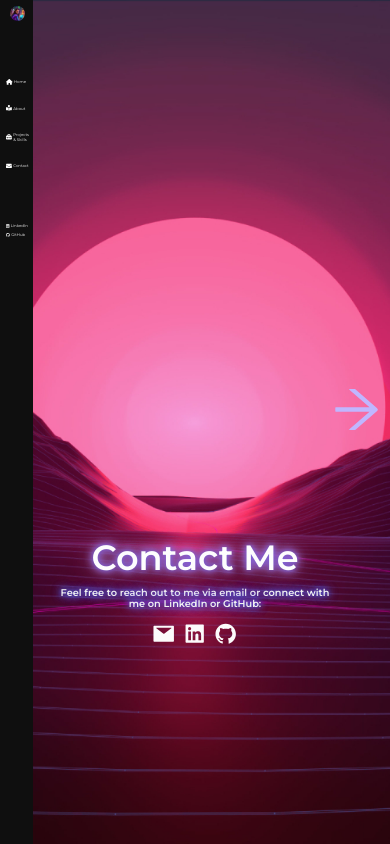
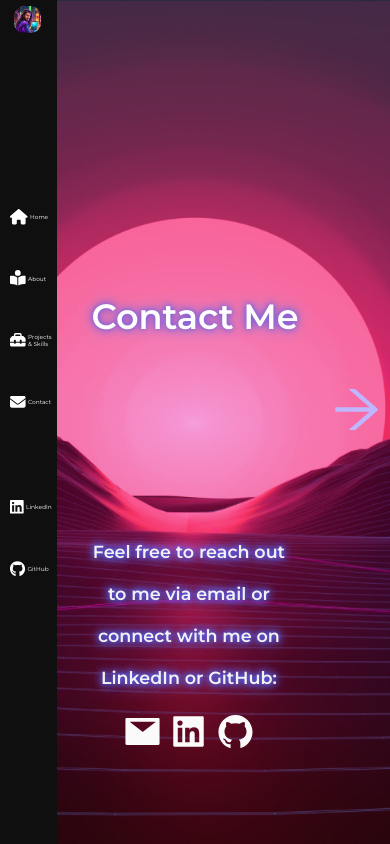
Before and after one commit to Reshex/My-Portfolio, a React (Vite) app: page /My-Portfolio/contact in a window 390 px wide. Built offline with nearby package versions, Linux system fonts and the light colour scheme.

Commit message:
so many media query

```diff
--- a/src/components/navbar/navbar.module.scss
+++ b/src/components/navbar/navbar.module.scss
@@ -20,15 +20,12 @@
       transition: 0.3s;
       width: 1.8vw;
       border-radius: 10px;
-    }
-    p {
-      font-size: 1vw;
-      margin-left: 0.3vw;
-      transition: 0.3s;
+      margin-left: -0.3vw;
     }
   }
   .navMenu {
     margin-top: 5vw;
+    margin-left: -0.3vw;
 
     .navMainMenu {
       display: flex;
@@ -46,6 +43,8 @@
     }
 
     .navSocialMedia {
+      display: flex;
+      flex-direction: column;
       margin-top: 19vw;
       transition: 0.3s;
       a {
@@ -100,3 +99,160 @@ a:hover {
   color: #895eec;
   font-size: 2vw;
 }
+
+@media screen and (max-width: 1200px) {
+  .navWrapper {
+    width: 6vw;
+    .navHeader {
+      img {
+        width: 3vw;
+        margin-left: 0.3vw;
+      }
+    }
+    .navMenu {
+      margin-left: 0.5vw;
+      .navMainMenu {
+        margin-top: 7vh;
+        gap: 3vh;
+      }
+
+      .navSocialMedia {
+        gap: 3vh;
+
+        a {
+          font-size: 2vw;
+        }
+
+        a:hover {
+          font-size: 2.5vw;
+        }
+        margin-top: 22vw;
+        transition: 0.3s;
+      }
+    }
+  }
+
+  .navWrapper:hover {
+    width: 10.8vw;
+    span {
+      font-size: 1.3vw;
+    }
+    .navHeader {
+      img {
+        width: 5vw;
+        margin-left: 1.3vw;
+      }
+    }
+  }
+
+  a {
+    font-size: 2vw;
+  }
+
+  a:hover {
+    font-size: 2.5vw;
+  }
+}
+@media screen and (max-width: 900px) {
+  .navWrapper {
+    width: 8vw;
+    .navHeader {
+      img {
+        width: 4vw;
+        margin-left: 1vw;
+      }
+    }
+    .navMenu {
+      margin-left: 0.7vw;
+      .navMainMenu {
+        margin-top: 10vh;
+        gap: 4vh;
+      }
+
+      .navSocialMedia {
+        gap: 4vh;
+
+        a {
+          font-size: 3vw;
+        }
+
+        a:hover {
+          font-size: 3.5vw;
+        }
+        margin-top: 22vw;
+        transition: 0.3s;
+      }
+    }
+  }
+
+  .navWrapper:hover {
+    width: 12vw;
+    .navHeader {
+      img {
+        width: 6vw;
+        margin-left: 2vw;
+      }
+    }
+  }
+
+  a {
+    font-size: 3vw;
+  }
+
+  a:hover {
+    font-size: 3.5vw;
+  }
+}
+@media screen and (max-width: 500px) {
+  .navWrapper {
+    width: 9vw;
+    .navHeader {
+      img {
+        width: 5vw;
+      }
+    }
+    .navMenu {
+      margin-left: 1vw;
+      .navMainMenu {
+        margin-top: 14vh;
+        gap: 5vh;
+      }
+
+      .navSocialMedia {
+        gap: 5vh;
+
+        a {
+          font-size: 4vw;
+        }
+
+        a:hover {
+          font-size: 4.5vw;
+        }
+        margin-top: 22vw;
+        transition: 0.3s;
+      }
+    }
+  }
+
+  .navWrapper:hover {
+    width: 14.5vw;
+    span {
+      font-size: 1.5vw;
+      margin-left: 0.7vw;
+    }
+    .navHeader {
+      img {
+        width: 7vw;
+        margin-left: 2vw;
+      }
+    }
+  }
+
+  a {
+    font-size: 4vw;
+  }
+
+  a:hover {
+    font-size: 4.5vw;
+  }
+}
--- a/src/pages/about/about.module.scss
+++ b/src/pages/about/about.module.scss
@@ -91,5 +91,5 @@ $fade-in-duration-3: 8s;
 @include responsive(1000px, 4vw, 1.3vw);
 @include responsive(850px, 3.5vw, 1.52vw);
 @include responsive(700px, 4vw, 1.61vw);
-@include responsive(500px, 5vw, 1.8vw);
-@include responsive(420px, 6vw, 2.05vw);
+@include responsive(500px, 5vw, 1.98vw);
+@include responsive(420px, 7vw, 2.65vw);
--- a/src/pages/contact/Contact.tsx
+++ b/src/pages/contact/Contact.tsx
@@ -7,12 +7,14 @@ function Contact() {
             <div className={style.contactWrapper}>
                 <div className={style.contactTitle}>
                     <h1>Contact Me</h1>
+                </div>
+                <div className={style.bottomContent}>
                     <p>Feel free to reach out to me via email or connect with me on LinkedIn or GitHub:</p>
-                </div>
-                <div className={style.contactIcons}>
-                    <a href="mailto:bar7569@gmail.com"><AiFillMail /></a>
-                    <a href={"https://www.linkedin.com/in/bar-abulher-20b22626b/"}><AiFillLinkedin /></a>
-                    <a href={"https://github.com/Reshex"}><AiFillGithub /></a>
+                    <div className={style.contactIcons}>
+                        <a href="mailto:bar7569@gmail.com"><AiFillMail /></a>
+                        <a href={"https://www.linkedin.com/in/bar-abulher-20b22626b/"}><AiFillLinkedin /></a>
+                        <a href={"https://github.com/Reshex"}><AiFillGithub /></a>
+                    </div>
                 </div>
             </div>
         </div>
--- a/src/pages/contact/contact.module.scss
+++ b/src/pages/contact/contact.module.scss
@@ -10,7 +10,7 @@ $shadow-color-3: #b393d3;
 $shadow-color-4: #5c5af7;
 $shadow-color-5: #5052ee;
 $shadow-color-6: #477beb;
-$title-font-size: 6vw;
+$title-font-size: 3.5vw;
 $text-font-size: 1.5vw;
 $icon-font-size: 4vw;
 $line-height: 1.5;
@@ -18,26 +18,36 @@ $fade-in-duration-1: 1.5s;
 $fade-in-duration-2: 4s;
 $fade-in-duration-3: 6s;
 
-@mixin responsive($max-width, $margin-top, $title-font-size, $text-font-size, $icon-font-size) {
+@mixin responsive(
+  $max-width,
+  $margin-top,
+  $title-font-size,
+  $text-font-size,
+  $icon-font-size,
+  $margin-bottom,
+  $bottom-width
+) {
   @media all and (max-width: $max-width) {
     .contactContainer {
       .contactWrapper {
         margin-top: $margin-top;
-
         .contactTitle {
           h1 {
             font-size: $title-font-size;
           }
+        }
+        .bottomContent {
+          margin-bottom: $margin-bottom;
+          width: $bottom-width;
           p {
             margin-top: 1vh;
             font-size: $text-font-size;
             max-width: 70vw;
           }
-        }
-
           .contactIcons {
             a {
               font-size: $icon-font-size;
+            }
           }
         }
       }
@@ -55,7 +65,11 @@ $fade-in-duration-3: 6s;
   height: 100vh;
 
   .contactWrapper {
-    margin-top: 55vh;
+    margin-top: 28vh;
+    height: 60vh;
+    display: flex;
+    flex-direction: column;
+    justify-content: space-between;
 
     .contactTitle {
       text-align: center;
@@ -68,8 +82,18 @@ $fade-in-duration-3: 6s;
         text-shadow: 0px 0px 5px $shadow-color-1, 0px 0px 10px $shadow-color-2, 0px 0px 10px $shadow-color-3,
           0px 0px 20px $shadow-color-3;
       }
+    }
+
+    .bottomContent {
+      margin-bottom: 3vh;
+      display: flex;
+      flex-direction: column;
+      align-items: center;
+      text-align: center;
+      width: 30vw;
 
       p {
+        line-height: 5vh;
         font-size: $text-font-size;
         font-weight: 600;
         color: $secondary-color;
@@ -77,11 +101,8 @@ $fade-in-duration-3: 6s;
           0px 0px 20px $shadow-color-3;
         animation: fadeIn $fade-in-duration-2 ease;
       }
-    }
-
       .contactIcons {
         display: flex;
-      justify-content: center;
         margin-top: 1.5vh;
         animation: fadeIn $fade-in-duration-3 ease;
 
@@ -104,8 +125,9 @@ $fade-in-duration-3: 6s;
       }
     }
   }
+}
 
-@include responsive(1200px, 53vh, 5vw, 2vw, 6vw);
-@include responsive(1000px, 52vh, 5vw, 2.5vw, 6vw);
-@include responsive(700px, 47vh, 9vw, 2.5vw, 6vw);
-@include responsive(500px, 40vh, 9vw, 2.5vw, 6vw);
+@include responsive(1200px, 38vh, 4vw, 2.5vw, 4vw, 10vh, 40vw);
+@include responsive(1000px, 32vh, 5.5vw, 3vw, 6vw, 4vh, 40vw);
+@include responsive(700px, 30vh, 7vw, 3.5vw, 8vw, 6vh, 40vw);
+@include responsive(500px, 30vh, 9vw, 4.5vw, 10vw, 6vh, 50vw);
--- a/src/pages/home/home.module.scss
+++ b/src/pages/home/home.module.scss
@@ -80,6 +80,8 @@ $fade-in-duration-3: 4.5s;
     }
 
     p {
+      text-align: center;
+      width: 80vw;
       animation: fadeIn $fade-in-duration-2 ease;
       font-size: $text-font-size;
       font-weight: 600;
@@ -117,4 +119,4 @@ $fade-in-duration-3: 4.5s;
 }
 
 @include responsive(900px, 6vw, 4vw, 5vh, 2vw);
-@include responsive(500px, 7vw, 5vw, 6vh, 3vw);
+@include responsive(500px, 7vw, 5vw, 6vh, 2vw);
--- a/src/pages/projectsAndSkills/projects/projects.module.scss
+++ b/src/pages/projectsAndSkills/projects/projects.module.scss
@@ -69,8 +69,6 @@
     left: 40vw;
   }
 }
-
-
 
 @media all and (max-width: 1400px) {
   .projects {
@@ -146,13 +144,44 @@
       width: 14vw;
     }
     .project1 {
-      left: 7vw;
+      left: 13vw;
       top: 25vh;
     }
 
     .project2 {
-      right: 6.7vw;
+      right: 13vw;
       top: 25vh;
+    }
+
+    .project3 {
+      top: 9vh;
+      right: 32vw;
+    }
+
+    .project4 {
+      top: 9.2vh;
+      left: 32vw;
+    }
+  }
+}
+@media all and (max-width: 700px) {
+  .projects {
+    .project1,
+    .project2,
+    .project3,
+    .project4 {
+      font-size: 1.4vw;
+      height: 11vh;
+      width: 14vw;
+    }
+    .project1 {
+      left: 13vw;
+      top: 20vh;
+    }
+
+    .project2 {
+      right: 13vw;
+      top: 20vh;
     }
 
     .project3 {
@@ -174,27 +203,27 @@
     .project3,
     .project4 {
       font-size: 1.9vw;
-      height: 10vh;
-      width: 16vw;
+      height: 9vh;
+      width: 15vw;
     }
     .project1 {
-      left: 9vw;
-      top: 19vh;
+      left: 17vw;
+      top: 15vh;
     }
 
     .project2 {
-      right: 9vw;
-      top: 19vh;
+      right: 17vw;
+      top: 15vh;
     }
 
     .project3 {
+      right: 34vw;
       top: 11vh;
-      right: 32vw;
     }
 
     .project4 {
+      left: 34vw;
       top: 11.2vh;
-      left: 32vw;
     }
   }
 }
--- a/src/pages/projectsAndSkills/skills/skills.module.scss
+++ b/src/pages/projectsAndSkills/skills/skills.module.scss
@@ -176,26 +176,29 @@
 }
 @media all and (max-width: 500px) {
   .progress svg {
-    width: 3rem;
+    width: 2.5rem;
     height: 6rem;
   }
 
   .progress > li {
-    margin: 0.25rem;
+    margin: 0.2rem;
   }
 
   .progress > li:before {
-    font-size: 0.6rem;
+    font-size: 0.5rem;
   }
 
   .progress > li:after {
     margin-top: -2.5vh;
-    font-size: 0.8rem;
+    font-size: 0.6rem;
   }
 
+  .smallerSkillSet  {
+    margin-bottom: 4vh;
+  }
   .smallerSkillSet > li svg {
-    width: 2rem;
-    height: 2rem;
+    width: 1.8rem;
+    height: 1.9rem;
   }
 
   .smallerSkillSet > li:before {
```
Lines whose indentation alone changed are shown as unchanged.
